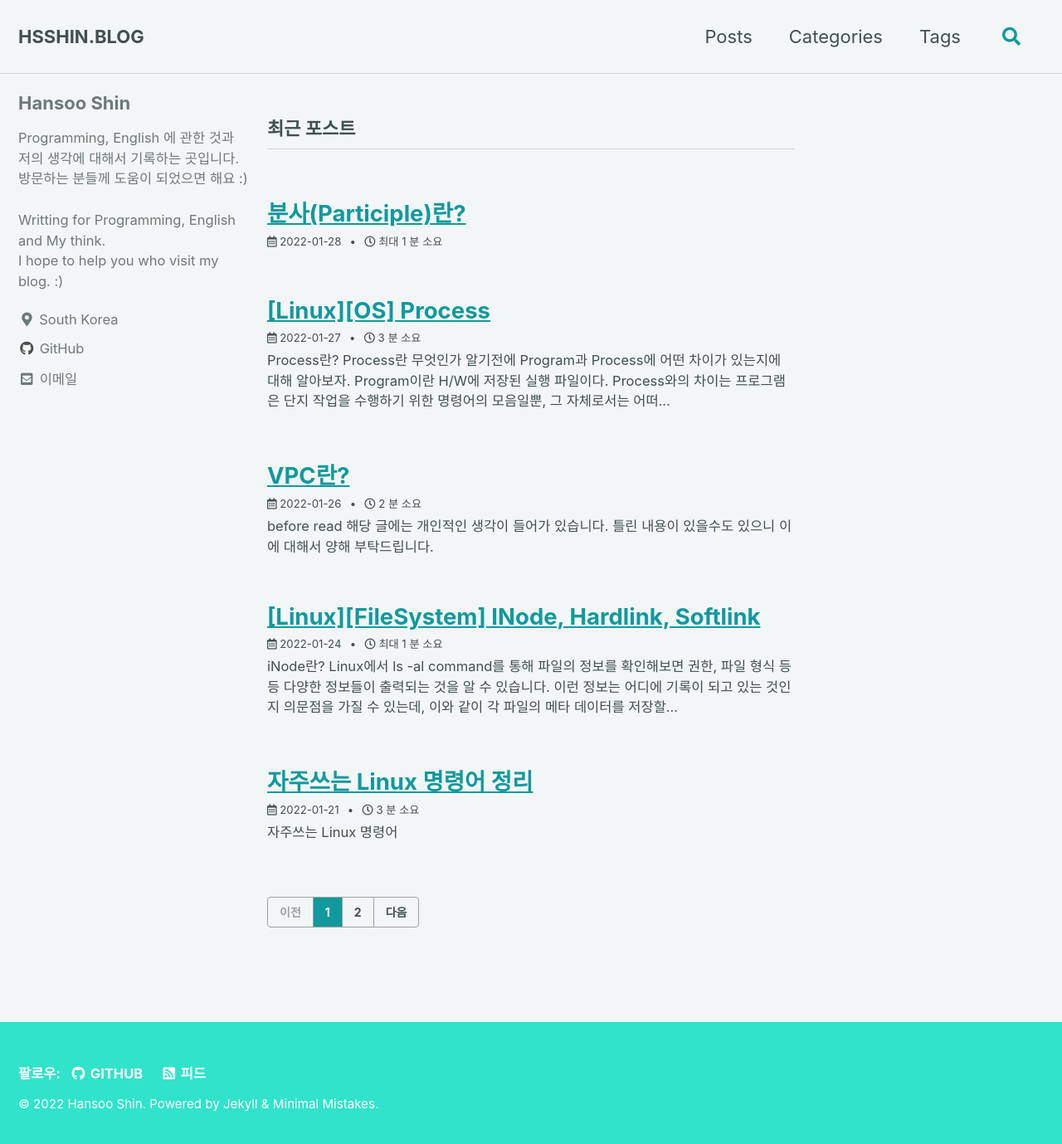
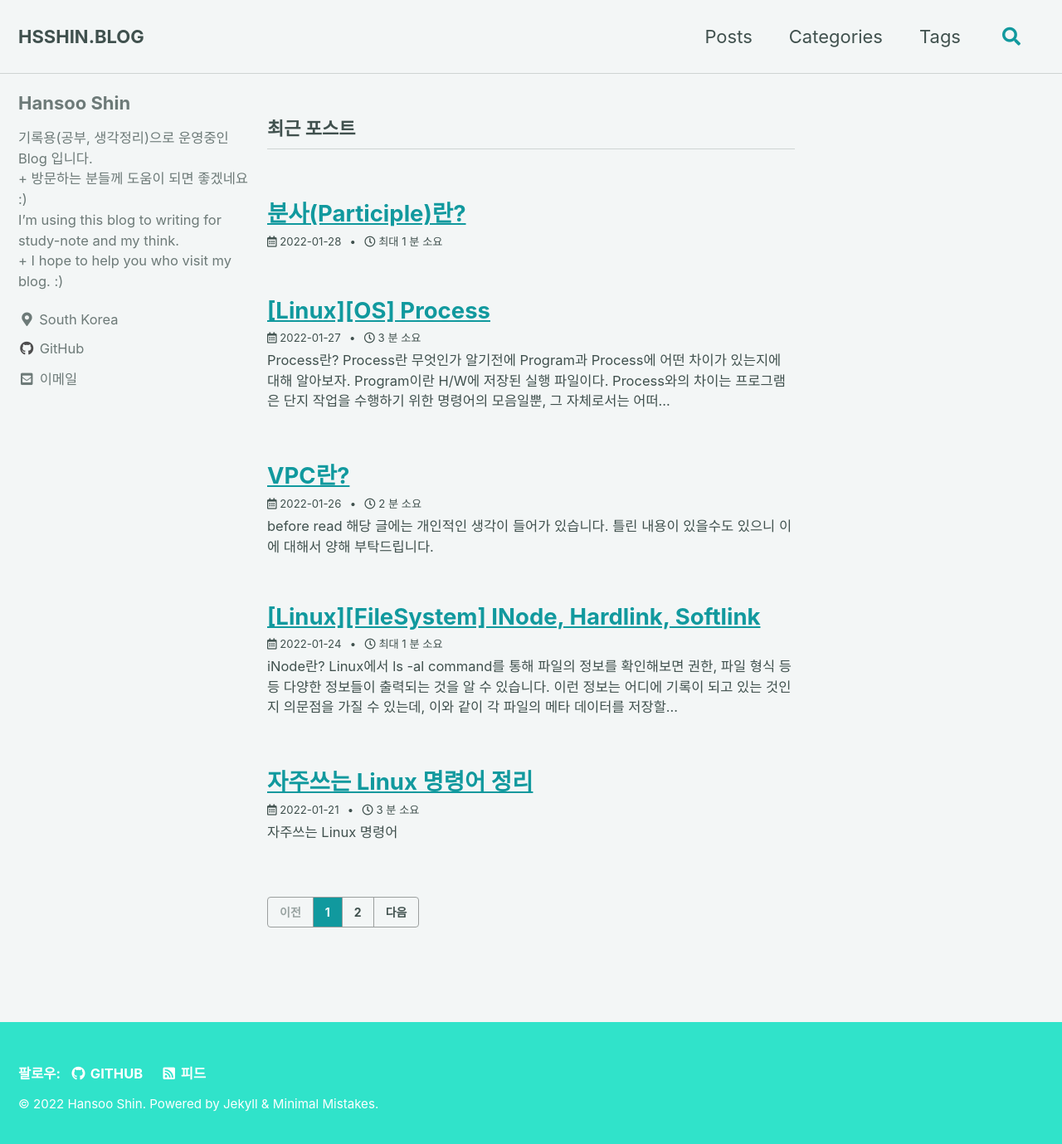
Before and after one commit to dlgldgldgld/dlgldgldgld.github.io, a Jekyll site: the page built from index.html, in a window 1280 px wide and 1386 px high. Shown: the top 1379 px of the window at 83% size. Built offline with Jekyll 4.4.1, drawn with Linux system fonts in a browser that asks for light colours; cached includes are drawn as plain includes; the list of posts is cut into pages by our own code.

Commit message:
Update _config.yml

```diff
--- a/_config.yml
+++ b/_config.yml
@@ -104,7 +104,7 @@ analytics:
 author:
   name             : "Hansoo Shin"
   avatar           : # path of avatar image, e.g. "/assets/images/bio-photo.jpg"
-  bio              : "Programming, English 에 관한 것과 저의 생각에 대해서 기록하는 곳입니다.<br>방문하는 분들께 도움이 되었으면 해요 :)<br><br>Writting for Programming, English and My think. <br>I hope to help you who visit my blog. :)"
+  bio              : "기록용(공부, 생각정리)으로 운영중인 Blog 입니다.<br>+ 방문하는 분들께 도움이 되면 좋겠네요 :)<br>I'm using this blog to writing for study-note and my think.<br>+ I hope to help you who visit my blog. :)"
   location         : "South Korea"
   email            : "shin12272014@gmail.com"
   links:
```
